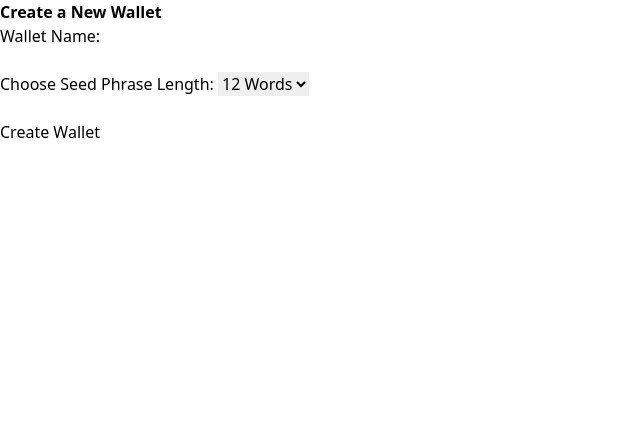
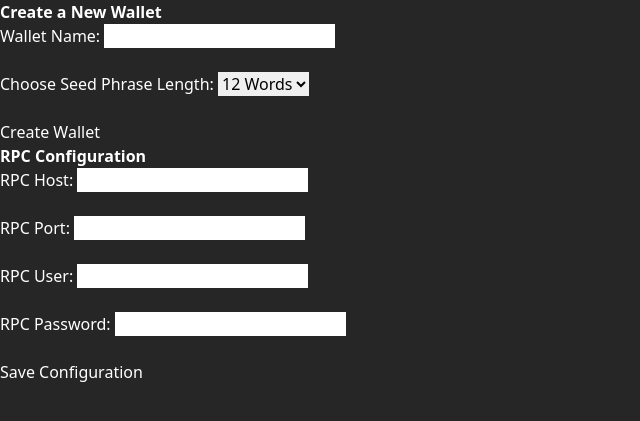
Before and after one commit to 0ceanSlim/elements.py, a Flask app: page / in a window 1280 px wide. Shown: the top 421 px of the page, without its empty margins (0-640 px from the left). Run offline with Flask 3, Linux system fonts and the light colour scheme; data that the repository does not hold is empty.

Commit message:
some basic tialwind styling

```diff
--- a/app/app.py
+++ b/app/app.py
@@ -7,7 +7,7 @@
 
 app = Flask(__name__)
 
-def read_rpc_config(filename="rpc_config.json"):
+def read_rpc_config(filename="../rpc_config.json"):
     with open(filename, "r") as config_file:
         config = json.load(config_file)
 
@@ -71,5 +71,38 @@
     result = generate_seed(seed_length)
     return jsonify({'seed': result})
 
+
+# Route to get the current RPC configuration
+@app.route('/get_rpc_config', methods=['GET'])
+def get_rpc_config():
+    rpc_host, rpc_port, rpc_user, rpc_password = read_rpc_config()
+    return jsonify({'rpcHost': rpc_host, 'rpcPort': rpc_port, 'rpcUser': rpc_user, 'rpcPassword': rpc_password})
+
+# Route to update the RPC configuration
+@app.route('/update_rpc_config', methods=['POST'])
+def update_rpc_config():
+    rpc_host = request.form['rpcHost']
+    rpc_port = request.form['rpcPort']
+    rpc_user = request.form['rpcUser']
+    rpc_password = request.form['rpcPassword']
+
+    # Update the RPC configuration file or database with the new values
+    # You may want to perform validation or error handling here
+
+    # For demonstration purposes, let's update the configuration and return success
+    try:
+        with open("../rpc_config.json", "w") as config_file:
+            config = {
+                "rpc_host": rpc_host,
+                "rpc_port": rpc_port,
+                "rpc_user": rpc_user,
+                "rpc_password": rpc_password
+            }
+            json.dump(config, config_file)
+        return jsonify({'message': 'RPC configuration updated successfully.'})
+    except Exception as e:
+        return jsonify({'message': f'Error updating RPC configuration: {str(e)}'})
+
+
 if __name__ == "__main__":
     app.run(debug=True)
--- a/app/static/style/output.css
+++ b/app/static/style/output.css
@@ -540,6 +540,11 @@
   --tw-backdrop-sepia:  ;
 }
 
+.bg-neutral-800 {
+  --tw-bg-opacity: 1;
+  background-color: rgb(38 38 38 / var(--tw-bg-opacity));
+}
+
 .font-bold {
   font-weight: 700;
 }
@@ -547,3 +552,13 @@
 .italic {
   font-style: italic;
 }
+
+.text-white {
+  --tw-text-opacity: 1;
+  color: rgb(255 255 255 / var(--tw-text-opacity));
+}
+
+.text-black {
+  --tw-text-opacity: 1;
+  color: rgb(0 0 0 / var(--tw-text-opacity));
+}
--- a/app/templates/index.html
+++ b/app/templates/index.html
@@ -5,14 +5,14 @@
     <link rel="stylesheet" type="text/css" href="../static/style/output.css" />
     <title>Create Wallet</title>
 </head>
-<body>
+<body class="text-white bg-neutral-800 ">
     <h1 class="font-bold">Create a New Wallet</h1>
     <form id="walletForm">
         <label for="walletName">Wallet Name:</label>
         <input type="text" id="walletName" name="walletName" required><br><br>
 
         <label for="seedLength">Choose Seed Phrase Length:</label>
-        <select id="seedLength" name="seedLength">
+        <select id="seedLength" class="text-black" name="seedLength">
             <option value="12">12 Words</option>
             <option value="24">24 Words</option>
         </select><br><br>
@@ -42,5 +42,58 @@
             });
         });
     </script>
+
+    <h1 class="font-bold">RPC Configuration</h1>
+<form id="rpcConfigForm">
+    <label for="rpcHost">RPC Host:</label>
+    <input type="text" id="rpcHost" name="rpcHost" required><br><br>
+
+    <label for="rpcPort">RPC Port:</label>
+    <input type="text" id="rpcPort" name="rpcPort" required><br><br>
+
+    <label for="rpcUser">RPC User:</label>
+    <input type="text" id="rpcUser" name="rpcUser" required><br><br>
+
+    <label for="rpcPassword">RPC Password:</label>
+    <input type="password" id="rpcPassword" name="rpcPassword" required><br><br>
+
+    <button type="submit">Save Configuration</button>
+</form>
+
+<div id="rpcResult"></div>
+
+<!-- Add your JavaScript code here -->
+<script>
+    // Fetch the current RPC configuration on page load
+    fetch('/get_rpc_config')
+    .then(response => response.json())
+    .then(data => {
+        document.getElementById('rpcHost').value = data.rpcHost;
+        document.getElementById('rpcPort').value = data.rpcPort;
+        document.getElementById('rpcUser').value = data.rpcUser;
+        document.getElementById('rpcPassword').value = data.rpcPassword;
+    })
+    .catch(error => {
+        console.error('Error:', error);
+    });
+
+    document.getElementById('rpcConfigForm').addEventListener('submit', function(event) {
+        event.preventDefault();
+        const form = event.target;
+        const formData = new FormData(form);
+
+        fetch('/update_rpc_config', {
+            method: 'POST',
+            body: formData
+        })
+        .then(response => response.json())
+        .then(data => {
+            document.getElementById('rpcResult').innerHTML = data.message;
+        })
+        .catch(error => {
+            console.error('Error:', error);
+        });
+    });
+</script>
 </body>
 </html>
```
